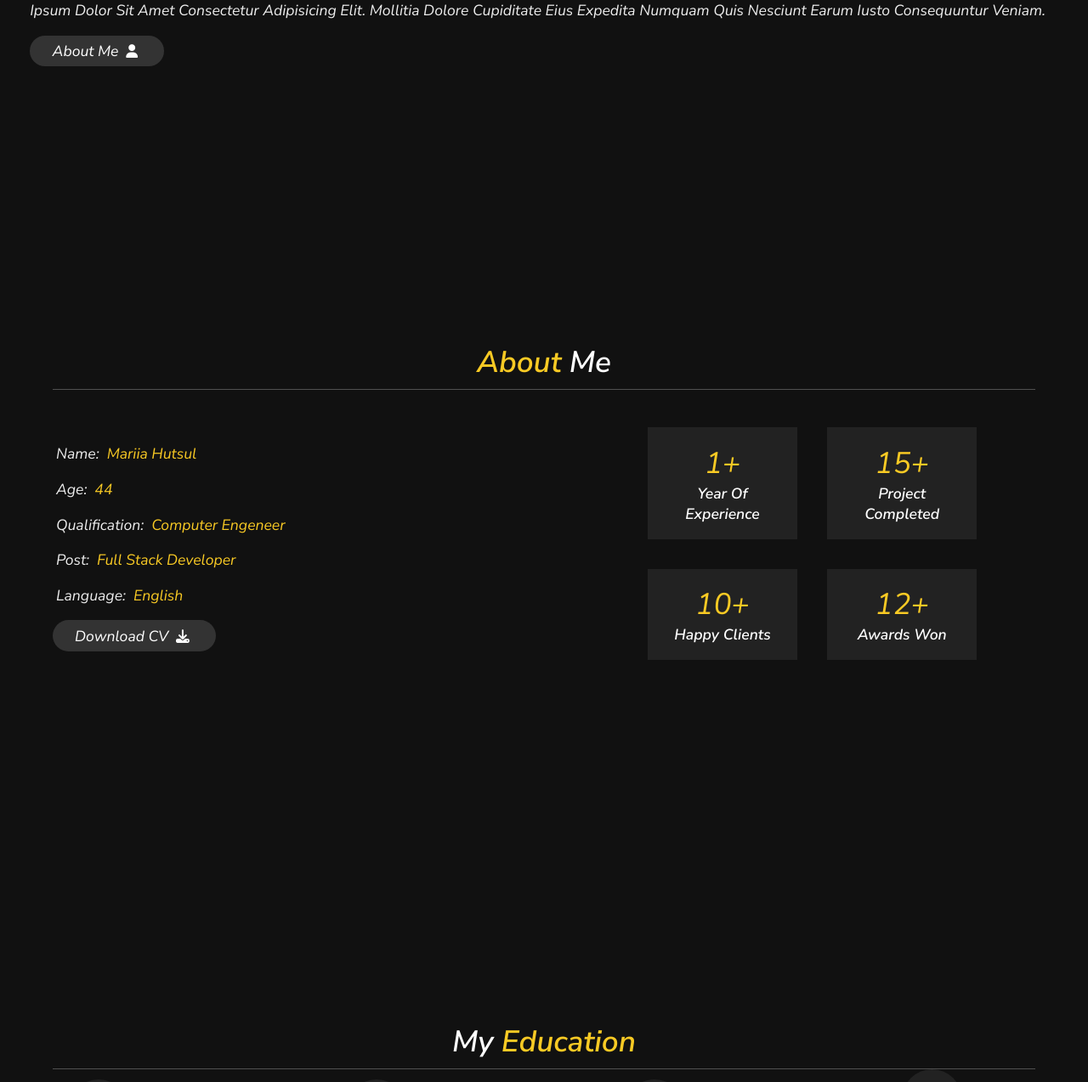
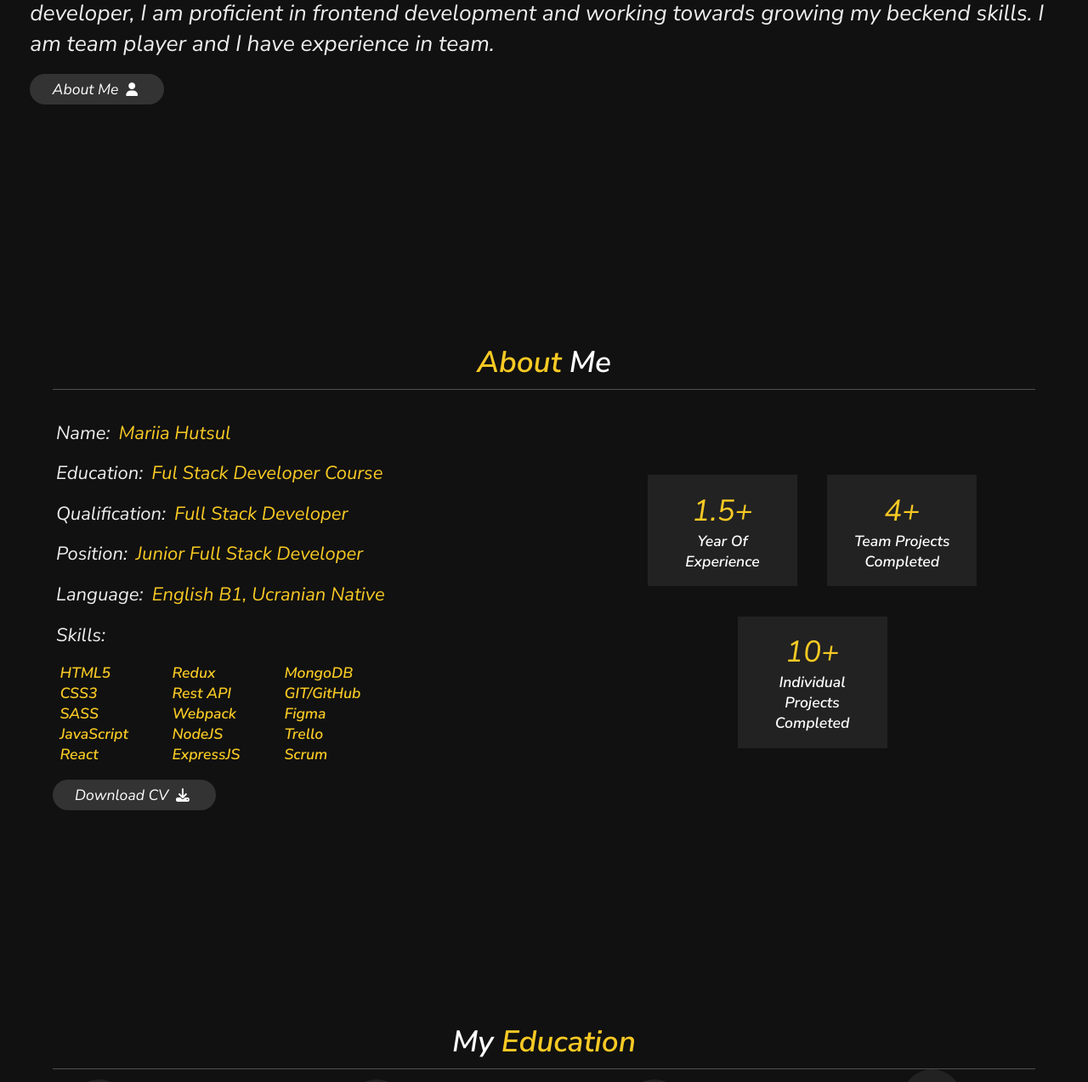
Before and after one commit to MariiaHutsul25/my-resume, a plain HTML site: page index.html in a window 1280 px wide. Shown: the part 416-1690 px from the top of the page at 85% size. Drawn offline with nearby package versions, Linux system fonts and the light colour scheme.

Commit message:
home and about have done

```diff
--- a/css/style.css
+++ b/css/style.css
@@ -47,6 +47,9 @@ body {
 section {
   min-height: 100vh;
   padding: 1rem;
+}
+p {
+  text-transform: none;
 }
 
 .btn {
@@ -159,12 +162,12 @@ header .navbar ul li a:hover {
 }
 
 .home h3 {
-  font-size: 2.5rem;
+  font-size: 4rem;
   color: #fff;
 }
 
 .home h1 {
-  font-size: 4rem;
+  font-size: 5rem;
   color: #fff;
 }
 
@@ -173,7 +176,7 @@ header .navbar ul li a:hover {
 }
 
 .home p {
-  font-size: 2rem;
+  font-size: 3rem;
   color: #eee;
   padding: 1rem 0;
 }
@@ -193,10 +196,20 @@ header .navbar ul li a:hover {
 }
 
 .about .row .info h3 {
-  font-size: 2rem;
+  font-size: 2.5rem;
   color: var(--yellow);
   padding: 1rem 0;
   font-weight: normal;
+}
+.skills {
+  display: flex;
+}
+
+.name-ckill {
+  width: 15rem;
+  padding: 1rem;
+  color: var(--yellow);
+  font-size: 2rem;
 }
 .about .row .info h3 span {
   color: #eee;
--- a/index.html
+++ b/index.html
@@ -17,7 +17,7 @@
       <div class="user">
         <img src="img/hero.jpg" alt="hero" />
         <h3 class="name">Mariia Hutsul</h3>
-        <p class="post">full stack developer</p>
+        <p class="post">Full Stack Developer</p>
       </div>
       <nav class="navbar">
         <ul>
@@ -34,13 +34,12 @@
     <!-- HOME SECTION STARTS -->
     <section class="home" id="home">
       <h3>HI THERE !</h3>
-      <h1>I'm <span>mariia hutsul</span></h1>
+      <h1>I'm <span>mariia</span></h1>
       <p>
-        Lorem, ipsum dolor sit amet consectetur adipisicing elit. Quo quam
-        mollitia perspiciatis ex ipsa minima iste repellat esse commodi eaque!
-        Lorem ipsum dolor sit amet consectetur adipisicing elit. Mollitia dolore
-        cupiditate eius expedita numquam quis nesciunt earum iusto consequuntur
-        veniam.
+        I feel in love with programming, writing code, creating websites and
+        applications. As a full stack developer, I am proficient in frontend
+        development and working towards growing my beckend skills. I am team
+        player and I have experience in team.
       </p>
       <a href="#about"
         ><button class="btn">about me <i class="fas fa-user"></i></button
@@ -54,10 +53,39 @@
       <div class="row">
         <div class="info">
           <h3><span> name: </span> mariia hutsul</h3>
-          <h3><span> age: </span> 44</h3>
-          <h3><span> qualification: </span>computer engeneer</h3>
-          <h3><span> post: </span> full stack developer</h3>
-          <h3><span> language: </span> english</h3>
+          <h3><span> education: </span> ful stack developer course</h3>
+          <h3><span> qualification: </span> full stack developer</h3>
+          <h3><span> position: </span> junior full stack developer</h3>
+          <h3 class="ul-lang">
+            <span> language: </span> english B1, Ucranian native
+          </h3>
+          <h3><span> skills: </span></h3>
+          <div class="skills">
+            <div class="name-ckill">
+              <h4>HTML5</h4>
+              <h4>CSS3</h4>
+              <h4>SASS</h4>
+              <h4>JavaScript</h4>
+              <h4>React</h4>
+            </div>
+
+            <div class="name-ckill">
+              <h4>Redux</h4>
+              <h4>Rest API</h4>
+              <h4>Webpack</h4>
+              <h4>NodeJS</h4>
+              <h4>ExpressJS</h4>
+            </div>
+
+            <div class="name-ckill">
+              <h4>MongoDB</h4>
+              <h4>GIT/GitHub</h4>
+              <h4>Figma</h4>
+              <h4>Trello</h4>
+              <h4>Scrum</h4>
+            </div>
+          </div>
+
           <a href="#"
             ><button class="btn">
               download CV <i class="fas fa-download"></i></button
@@ -65,21 +93,18 @@
         </div>
         <div class="counter">
           <div class="box">
-            <span>1+</span>
+            <span>1.5+</span>
             <h3>year of experience</h3>
           </div>
 
           <div class="box">
-            <span>15+</span>
-            <h3>project completed</h3>
+            <span>4+</span>
+            <h3>team projects completed</h3>
           </div>
+
           <div class="box">
             <span>10+</span>
-            <h3>happy clients</h3>
-          </div>
-          <div class="box">
-            <span>12+</span>
-            <h3>awards won</h3>
+            <h3>individual projects completed</h3>
           </div>
         </div>
       </div>
```
